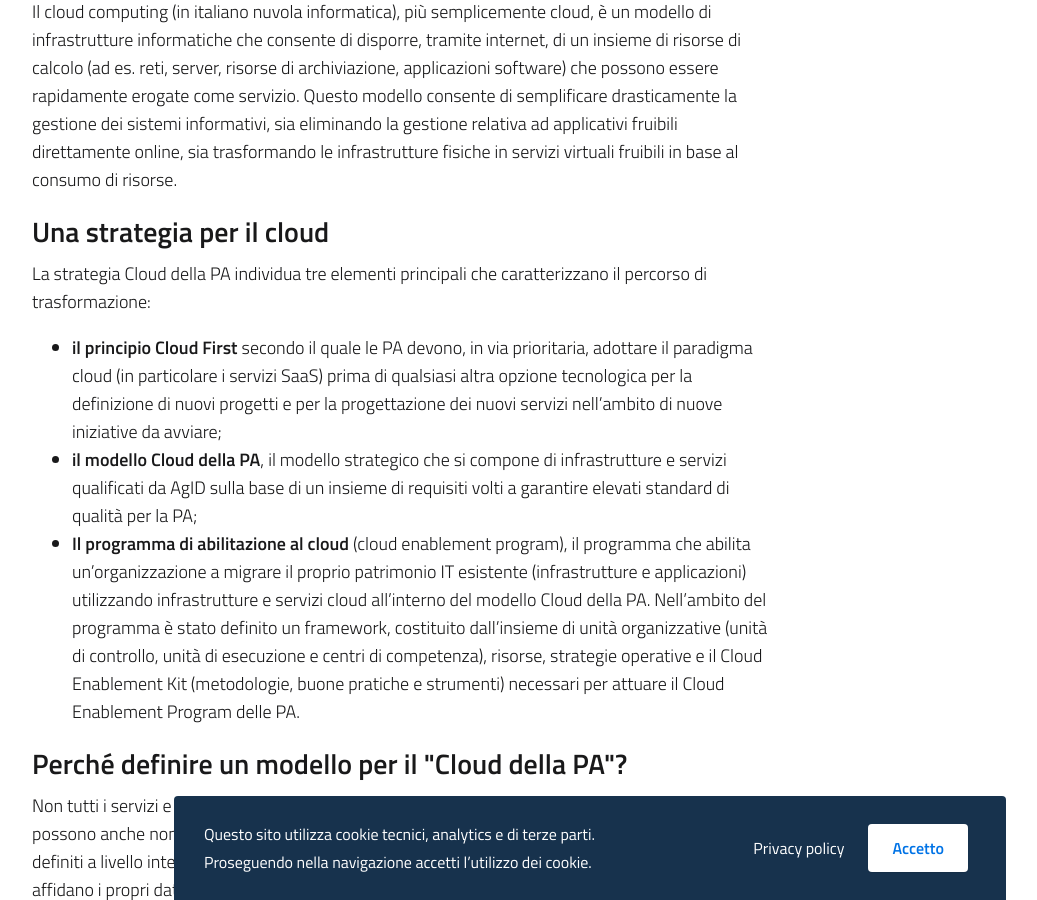
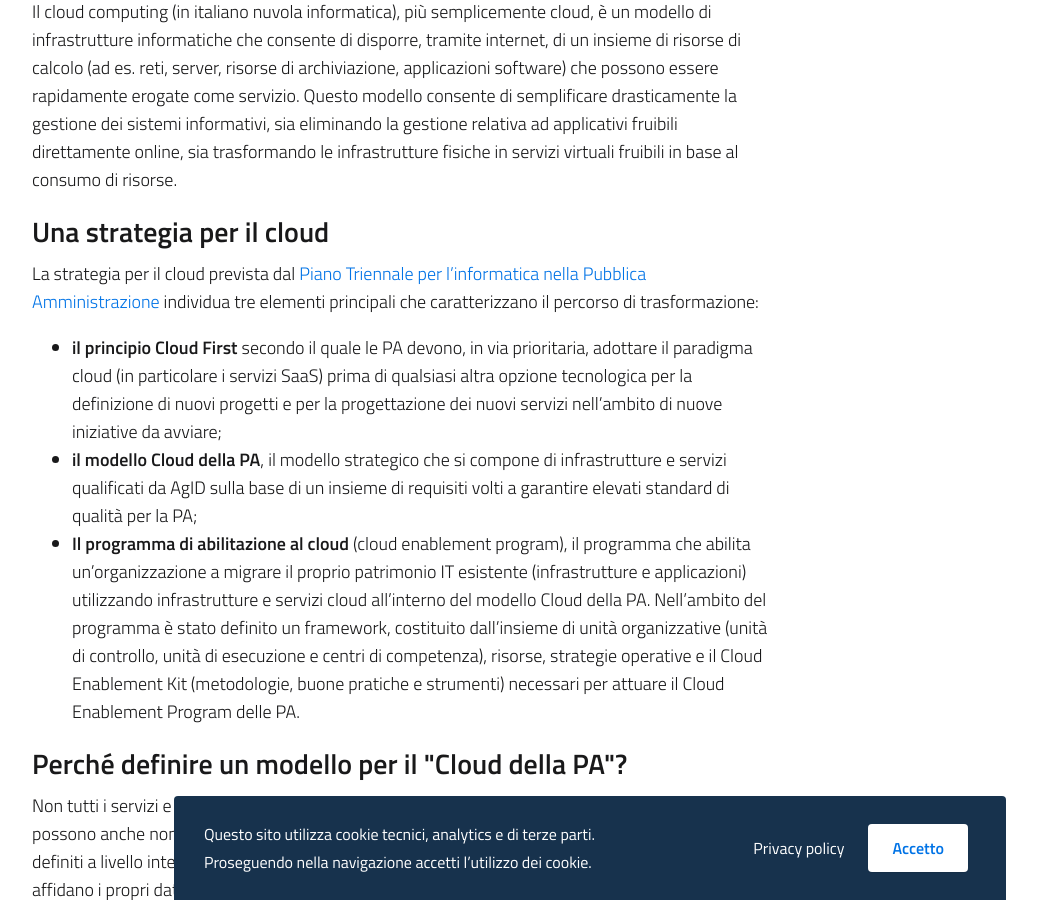
Before and after one commit to italia/cloud.italia.it, a Jekyll site: the page built from index.md, in a window 1280 px wide and 900 px high, scrolled down 1312 px. Shown: the whole window, without its empty margins (50-1087 px from the left). Built offline with Jekyll 4.4.1, drawn with Linux system fonts in a browser that asks for light colours.

Commit message:
Added link to Piano Triennale

```diff
--- a/_includes/home/home-sections.html
+++ b/_includes/home/home-sections.html
@@ -73,8 +73,9 @@
       <h4><a id="strategia-cloud">Una strategia per il cloud</a></h4>
 
 
-                            <p>
-                            La strategia Cloud della PA individua tre elementi principali che
+                            <p>La strategia per il cloud prevista dal
+                            <a href="https://docs.italia.it/italia/piano-triennale-ict/pianotriennale-ict-doc/it/2019-2021/03_infrastrutture.html#cloud-della-pa">
+				    Piano Triennale per l’informatica nella Pubblica Amministrazione</a> individua tre elementi principali che
                             caratterizzano il percorso di trasformazione:
                             <ul>
                                 <li><b>il principio Cloud First</b> secondo il quale
```
